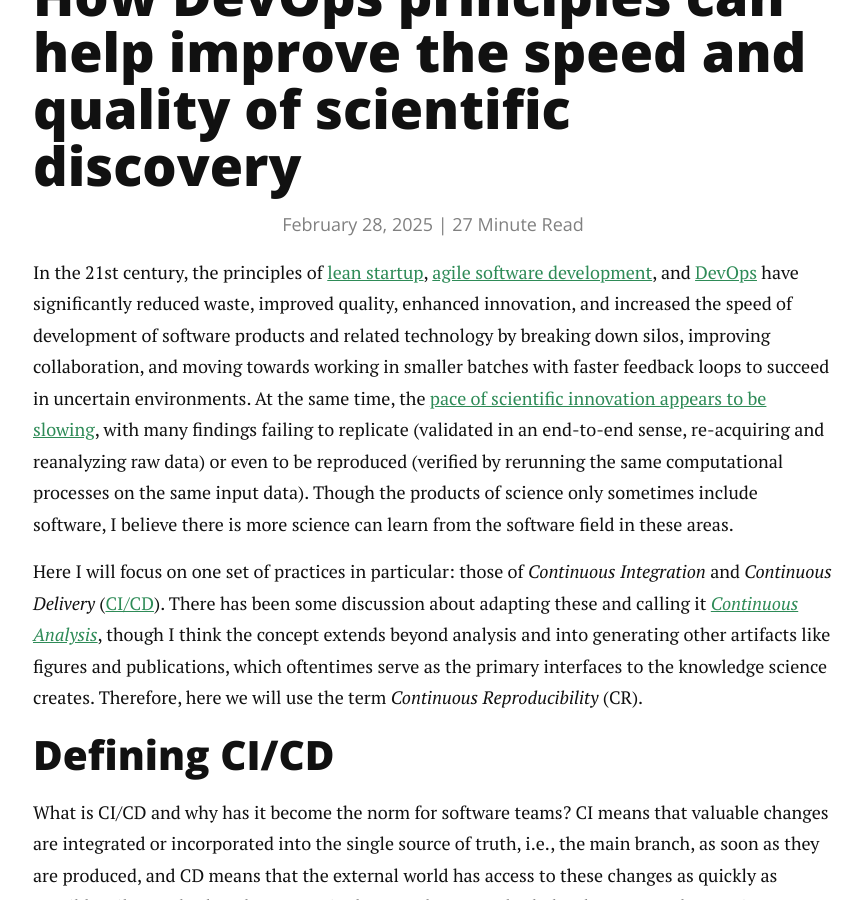
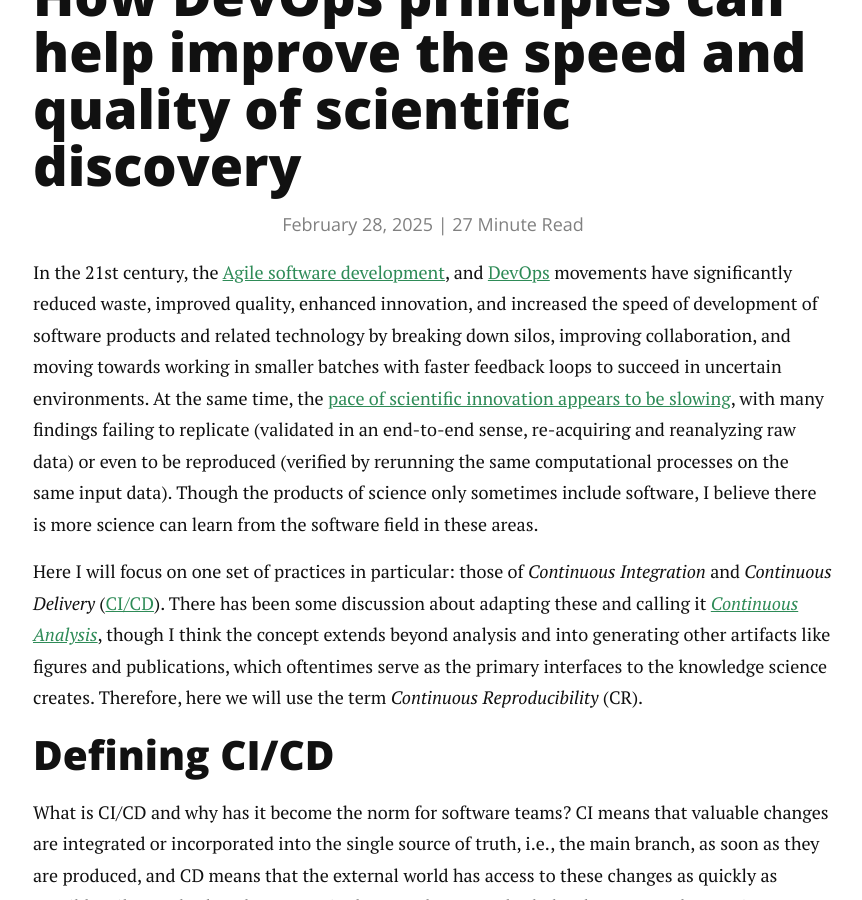
Before and after one commit to petebachant/petebachant.github.io, a Jekyll site: the page built from _posts/2025-02-28-continuous-reproducibility.md, in a window 1280 px wide and 900 px high, scrolled down 392 px. Shown: the whole window, without its empty margins (207-1069 px from the left). Built offline with Jekyll 4.4.1, drawn with Linux system fonts in a browser that asks for light colours; nearby versions of some CDN libraries; comment, search, counter and statistics services are not loaded; some of the changed text lies outside the part shown.

Commit message:
Remove lean

```diff
--- a/_posts/2025-02-28-continuous-reproducibility.md
+++ b/_posts/2025-02-28-continuous-reproducibility.md
@@ -11,11 +11,9 @@ categories:
   - Software engineering
 ---
 
-In the 21st century,
-the principles of
-[lean startup](https://en.wikipedia.org/wiki/Lean_startup),
-[agile software development](https://en.wikipedia.org/wiki/Agile_software_development),
-and [DevOps](https://en.wikipedia.org/wiki/DevOps)
+In the 21st century, the
+[Agile software development](https://en.wikipedia.org/wiki/Agile_software_development),
+and [DevOps](https://en.wikipedia.org/wiki/DevOps) movements
 have significantly reduced waste, improved quality,
 enhanced innovation,
 and increased the speed of development of software products and related
@@ -756,7 +754,7 @@ It isn't until it is.
 
 ## Summary and conclusions
 
-Based on the learnings from the Agile, Lean, and DevOps movements,
+Based on the learnings from the Agile and DevOps movements,
 I believe scientists can boost their productivity and quality
 of their work
 by applying Continuous Reproducibility principles to their projects.
```
